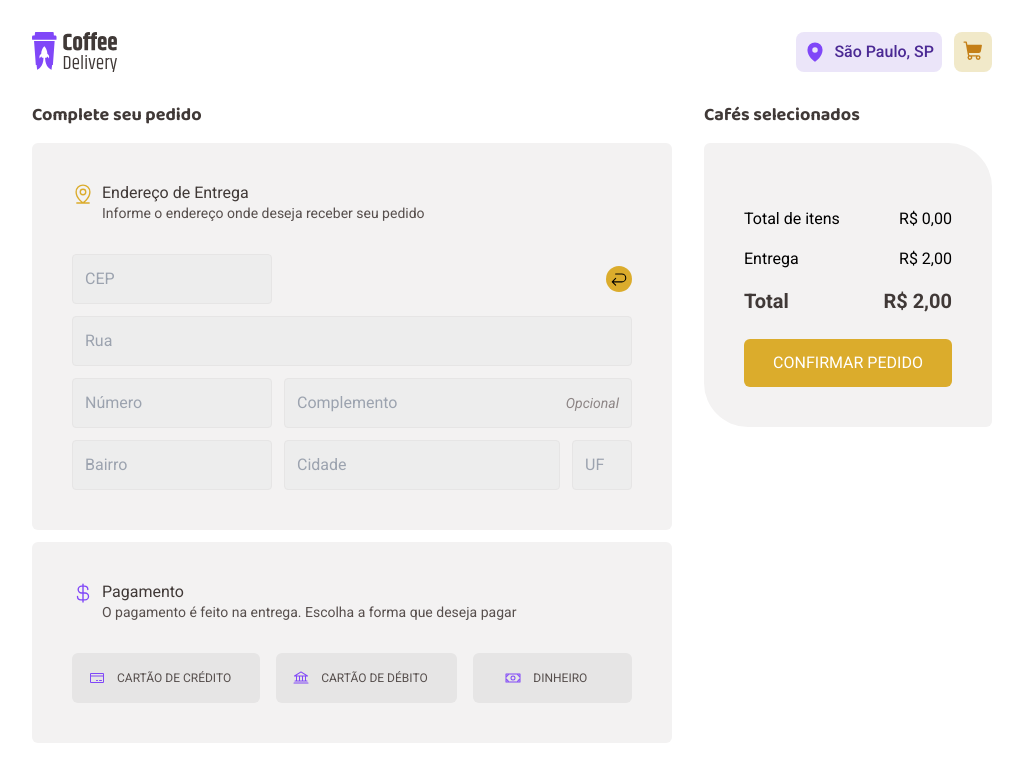
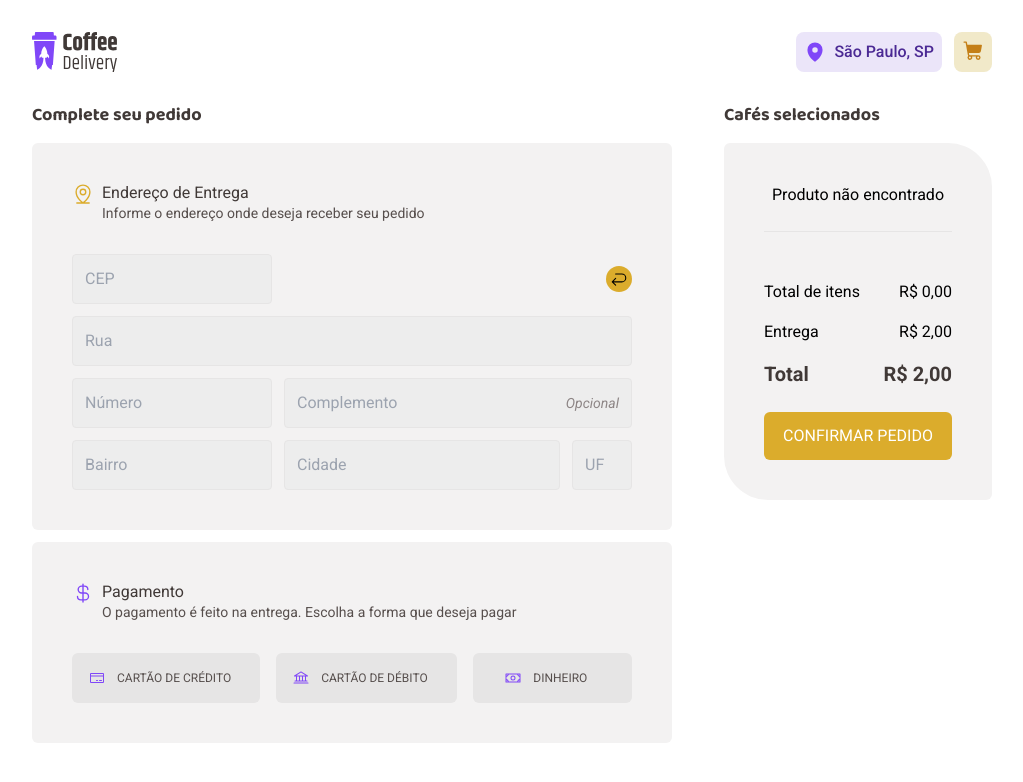
Before and after one commit to OYERA1/coffeedelivery, a React (Vite) app: page /checkout in a window 1280 px wide. Shown: the top 782 px of the page, without its empty margins (128-1151 px from the left). Built offline with nearby package versions, Linux system fonts and the light colour scheme; a web font is replaced by a local one.

Commit message:
fix design problems

```diff
--- a/src/_store/cart/slice.ts
+++ b/src/_store/cart/slice.ts
@@ -82,7 +82,6 @@ export const cartSlice = createSlice({
 		},
 
 		addCoords: (state, action) => {
-			console.log(action);
 			if (action.payload) {
 				state.address = {
 					latitude: action.payload.latitude,
--- a/src/app/Checkout/Checkout.tsx
+++ b/src/app/Checkout/Checkout.tsx
@@ -3,14 +3,14 @@ import Form from "../../components/(Form)/Form";
 
 export default function Checkout() {
   return (
-    <main className="flex flex-col justify-between gap-8 pb-5 lg:flex-row">
-      <aside className="flex flex-col gap-y-4">
+    <main className="flex w-full flex-col justify-between gap-8 pb-5 xl:flex-row">
+      <aside className="flex flex-1 flex-col gap-y-4">
         <p className="font-baloo text-lg font-bold leading-[130%] text-base-subtitle">
           Complete seu pedido
         </p>
         <Form />
       </aside>
-      <aside className="w-full max-w-[448px] space-y-4">
+      <aside className="flex flex-col gap-y-4">
         <p className="font-baloo text-lg font-bold leading-[130%] text-base-subtitle">
           Cafés selecionados
         </p>
--- a/src/components/(Checkout)/CheckoutCard.tsx
+++ b/src/components/(Checkout)/CheckoutCard.tsx
@@ -4,8 +4,11 @@ export default function CheckoutCard({
   children: React.ReactNode;
 }) {
   return (
-    <div className="flex w-full max-w-[640px] flex-col flex-wrap gap-8 rounded-md bg-base-card p-10">
+    <section
+      className="flex w-full max-w-[640px]
+    flex-col flex-wrap gap-6 rounded-md rounded-bl-[44px] rounded-tr-[44px] bg-base-card p-10 xl:max-w-max"
+    >
       {children}
-    </div>
+    </section>
   );
 }
--- a/src/components/(Checkout)/CoffeeModal.tsx
+++ b/src/components/(Checkout)/CoffeeModal.tsx
@@ -2,7 +2,7 @@ import { toBRL, useAppSelector } from "../../_store";
 import { ButtonRemove, QuantityButton } from "../Button";
 
 interface ICoffeeModal {
-  id: number;
+  id?: number;
 }
 
 export default function CoffeeModal({ id }: ICoffeeModal) {
@@ -11,7 +11,14 @@ export default function CoffeeModal({ id }: ICoffeeModal) {
   );
 
   if (!items) {
-    return;
+    return (
+      <div
+        className="flex h-max w-full flex-col items-center
+      justify-center gap-5 border-b-[1px] border-base-button p-2 py-6 first:pt-0 last:mb-6 lg:flex-row"
+      >
+        <p>Produto não encontrado</p>
+      </div>
+    );
   }
   return (
     <div
--- a/src/components/(Checkout)/FinishModal.tsx
+++ b/src/components/(Checkout)/FinishModal.tsx
@@ -1,6 +1,7 @@
 import { toBRL, useAppSelector } from "../../_store";
 import { getDistance, convertDistance } from "geolib";
 import CoffeeModal from "./CoffeeModal";
+import CheckoutCard from "./CheckoutCard";
 
 interface AddressInterface {
   latitude: string;
@@ -17,7 +18,6 @@ export default function FinishModal() {
   const lat = import.meta.env.VITE_VERCEL_LATITUDE_REFERENCE;
   const lng = import.meta.env.VITE_VERCEL_LONGITUDE_REFERENCE;
 
-  console.log(lat, lng);
   const frete = ({ latitude, longitude }: AddressInterface) => {
     if (!latitude || !longitude) return 1;
     const distance = getDistance(
@@ -38,13 +38,15 @@ export default function FinishModal() {
   };
 
   return (
-    <section className="flex w-full flex-col gap-6 rounded-md rounded-bl-[44px] rounded-tr-[44px] bg-base-card p-10">
-      <div className="flex">
+    <div className="flex  flex-wrap space-y-3">
+      <CheckoutCard>
+        <div className="flex ">
           {cartItems.map(
             (i) => i.qtd > 0 && <CoffeeModal key={i.id} id={i.id} />,
           )}
+          {!cartItems.length && <CoffeeModal />}
         </div>
-      <div className="flex w-full flex-col gap-4 *:flex *:justify-between">
+        <div className="flex flex-col gap-4 *:flex *:justify-between">
           <div>
             <p>Total de itens</p>
             <p>{toBRL.format(totalPrice)}</p>
@@ -53,7 +55,7 @@ export default function FinishModal() {
             <p>Entrega</p>
             <p>{toBRL.format(frete(address) * 2)}</p>
           </div>
-        <div className=" text-xl font-bold capitalize text-base-subtitle">
+          <div className="text-xl font-bold capitalize text-base-subtitle">
             <p>total</p>
             <p>{toBRL.format(totalPrice + frete(address) * 2)}</p>
           </div>
@@ -65,6 +67,7 @@ export default function FinishModal() {
         >
           confirmar pedido
         </button>
-    </section>
+      </CheckoutCard>
+    </div>
   );
 }
--- a/src/components/(Form)/Form.tsx
+++ b/src/components/(Form)/Form.tsx
@@ -13,9 +13,9 @@ import { TypeSchema, schemaValidation } from "../../resolver/schemaValidation";
 import FormFields from "./FormFields";
 import { ResetButton } from "../Button";
 import CheckoutHeader from "../(Checkout)/CheckoutHeader";
-import CheckoutCard from "../(Checkout)/CheckoutCard";
 import { addCoords } from "../../_store/cart/slice";
 import { useDispatch } from "react-redux";
+import FormCard from "./FormCard";
 
 interface ICep {
   cep: string;
@@ -53,9 +53,7 @@ export default function Form() {
         },
       );
       const datas: ICep = await cepFetched.json();
-      console.log(datas)
       if (datas) {
-        console.log(datas.lat, datas.lng)
         dispatch(addCoords({ latitude: datas.lat, longitude: datas.lng }));
         setError("CEP", { message: "ok" });
         setDisable(true);
@@ -95,9 +93,9 @@ export default function Form() {
     <form
       id="teste"
       onSubmit={handleSubmit((data) => handleSubmitForm(data))}
-      className="flex flex-wrap space-y-3"
+      className="flex w-full flex-wrap space-y-3"
     >
-      <CheckoutCard>
+      <FormCard>
         <CheckoutHeader
           title="Endereço de Entrega"
           description="Informe o endereço onde deseja receber seu pedido"
@@ -157,8 +155,8 @@ export default function Form() {
             className="col-span row-span-[4/4] "
           />
         </FormFields>
-      </CheckoutCard>
-      <CheckoutCard>
+      </FormCard>
+      <FormCard>
         <CheckoutHeader
           title="Pagamento"
           description="O pagamento é feito na entrega. Escolha a forma que deseja pagar"
@@ -187,7 +185,7 @@ export default function Form() {
             value="money"
           />
         </FormFields>
-      </CheckoutCard>
+      </FormCard>
     </form>
   );
 }
--- /dev/null
+++ b/src/components/(Form)/FormCard.tsx
@@ -0,0 +1,11 @@
+export default function FormCard({
+  children,
+}: {
+  children: React.ReactNode;
+}) {
+  return (
+    <div className="flex w-full max-w-[640px] flex-col flex-wrap gap-8 rounded-md bg-base-card p-10">
+      {children}
+    </div>
+  );
+}
```
Also changed, not shown: teste.js (deleted, +0 -14 lines). Lines whose indentation alone changed are shown as unchanged.
